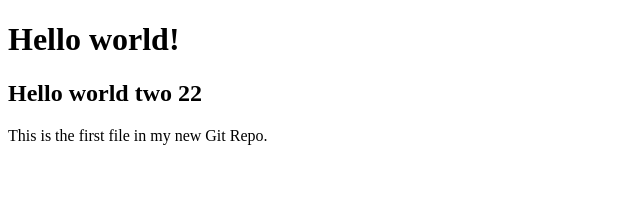
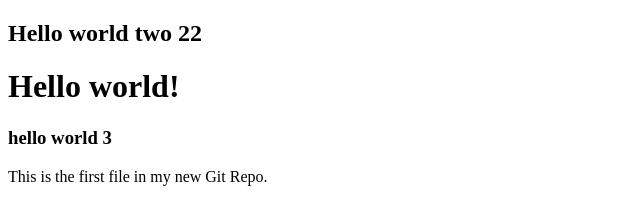
Before and after one commit to boualem06/first, a plain HTML site: page index.html in a window 1280 px wide. Shown: the whole page, without its empty margins (0-640 px from the left). Drawn offline with Linux system fonts and the light colour scheme.

Commit message:
update index.html with basic data

```diff
--- a/index.html
+++ b/index.html
@@ -5,8 +5,10 @@
 </head>
 <body>
 
-<h1>Hello world!</h1>
+
 <h2> Hello world two 22</h2>
+  <h1>Hello world!</h1>
+  <h3> hello world 3 </h3>
 <p>This is the first file in my new Git Repo.</p>
 
 </body>
```
